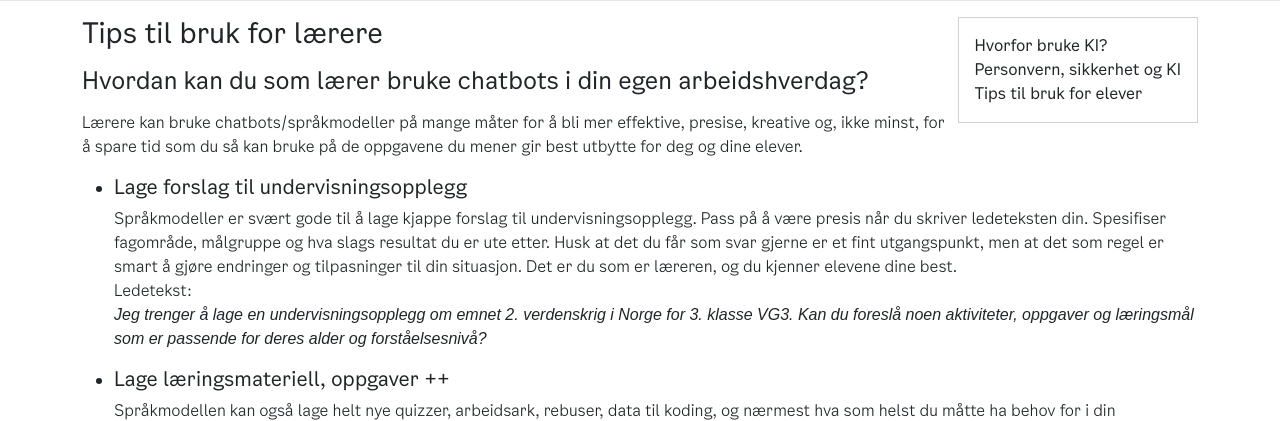
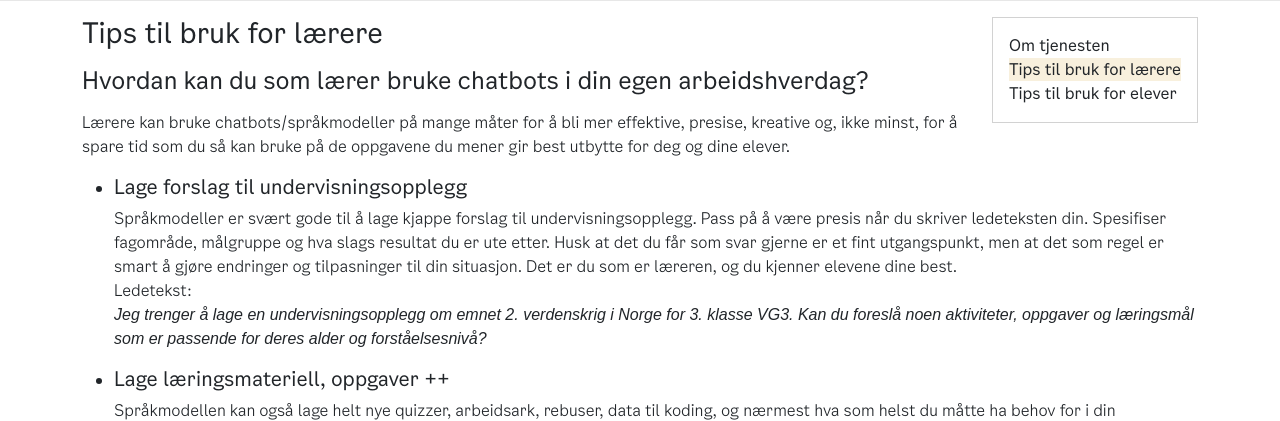
Before and after one commit to Oslo-kommune-Utdanningsetaten/ki, a Flask app: template app/templates/lerere.html in a window 1280 px wide. Shown: the part 331-752 px from the top of the page. Run offline with Flask 3, Linux system fonts and the light colour scheme; the template is opened without the code that fills it, so the values that code supplies are empty; some libraries are stand-ins or nearby versions; some web fonts are replaced.

Commit message:
nye småendringer

```diff
--- a/app/main/models.py
+++ b/app/main/models.py
@@ -19,6 +19,7 @@ class Bot(db.Model):
     ingress = db.Column(db.Text)
     prompt = db.Column(db.Text)
     model = db.Column(db.String(20))
+    image = db.Column(db.String(20))
     accesses = db.relationship('BotAccess', backref='bot')
 
 
--- a/app/templates/header.html
+++ b/app/templates/header.html
@@ -15,7 +15,7 @@
         </div>
         {% if g.logged_on %}
         <div class="p-2">
-            <a href="{{url_for('info.om')}}">Om tjenesten</a>
+            <a href="{{url_for('info.om')}}">Informasjon</a>
         </div>
         <div class="p-2">
             <a href="{{url_for('auth.logout')}}">Logg ut </a>
--- /dev/null
+++ b/app/templates/info_menu.html
@@ -0,0 +1,7 @@
+  <div class="card float-end ms-4 mb-4">
+    <div class="card-body">
+      <div><a href="{{url_for('info.om')}}"><span class="{{ 'oslo-bg-secondary' if page == 'om' }}">Om tjenesten</span></a></div>
+      <div><a href="{{url_for('info.lerere')}}"><span class="{{ 'oslo-bg-secondary' if page == 'lerere' }}">Tips til bruk for lærere</span></a></div>
+      <div><a href="{{url_for('info.elever')}}"><span class="{{ 'oslo-bg-secondary' if page == 'elever' }}">Tips til bruk for elever</span></a></div>
+    </div>
+  </div>
--- a/app/templates/lerere.html
+++ b/app/templates/lerere.html
@@ -8,14 +8,8 @@
 
 <div id="om_page" class="container mt-3">
 
-  <div class="card float-end">
-    <div class="card-body">
-      <div><a href="{{url_for('info.om')}}">Hvorfor bruke KI?</a></div>
-      <div><a href="{{url_for('info.personvern')}}">Personvern, sikkerhet og KI</a></div>
-      <div><a href="{{url_for('info.elever')}}">Tips til bruk for elever</a></div>
-    </div>
-  </div>
-
+  {% set page = 'lerere' %}
+  {% include "info_menu.html" %}
 
   <div class="tutorial">
     <h3 class="mb-3">Tips til bruk for lærere</h3>
```
Also changed, not shown: app/templates/elever.html (+2 -7 lines), app/templates/index.html (+8 -2 lines), app/templates/om.html (+2 -7 lines), app/static/img/defaultbot.svg (added).
